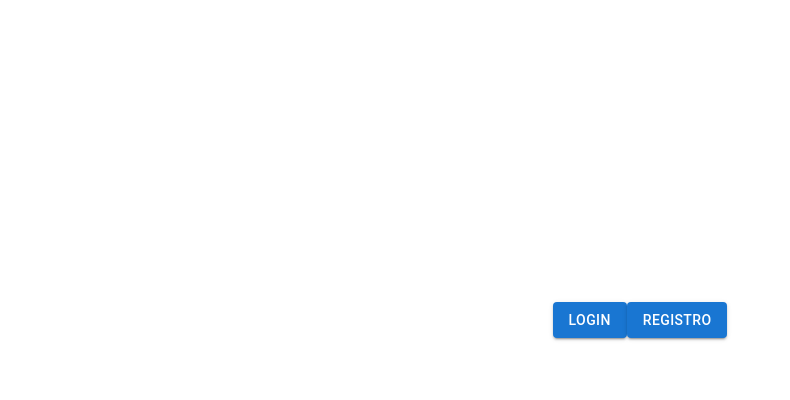
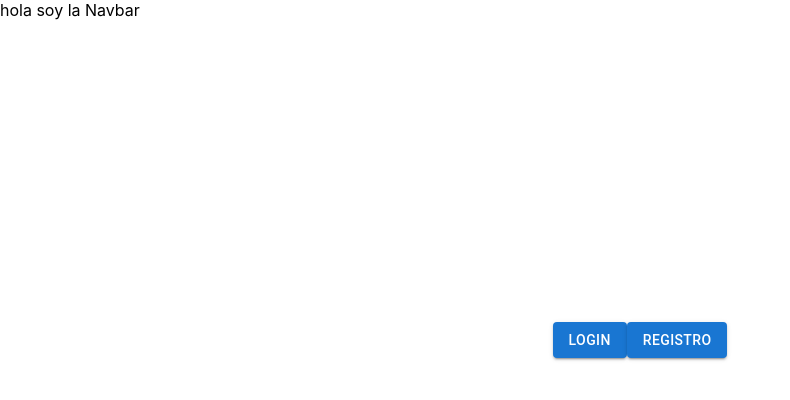
Before and after one commit to LautaroGuinez/e-commerce-Front, a React (Create React App) app: page / in a window 1280 px wide. Shown: the top 400 px of the page, without its empty margins (0-790 px from the left). Built offline with nearby package versions, Linux system fonts and the light colour scheme.

Commit message:
create Navbar

```diff
--- a/src/App.js
+++ b/src/App.js
@@ -5,11 +5,13 @@ import { Link } from "react-router-dom";
 import fakeData from "./utils/fakeData";
 import Register from "./common/register";
 import Login from "./common/login";
+import Navbar from "./components/Navbar";
 
 function App() {
   console.log(fakeData());
   return (
     <>
+      <Navbar />
       <Routes>
         <Route
           path="/"
@@ -27,6 +29,7 @@ function App() {
                   Login
                 </Button>
               </Link>
+
               <Link to="/register">
                 <Button variant="contained" color="primary">
                   Registro
--- /dev/null
+++ b/src/components/Navbar.js
@@ -0,0 +1,4 @@
+const Navbar = () => {
+  return <>hola soy la Navbar</>;
+};
+export default Navbar;
```
